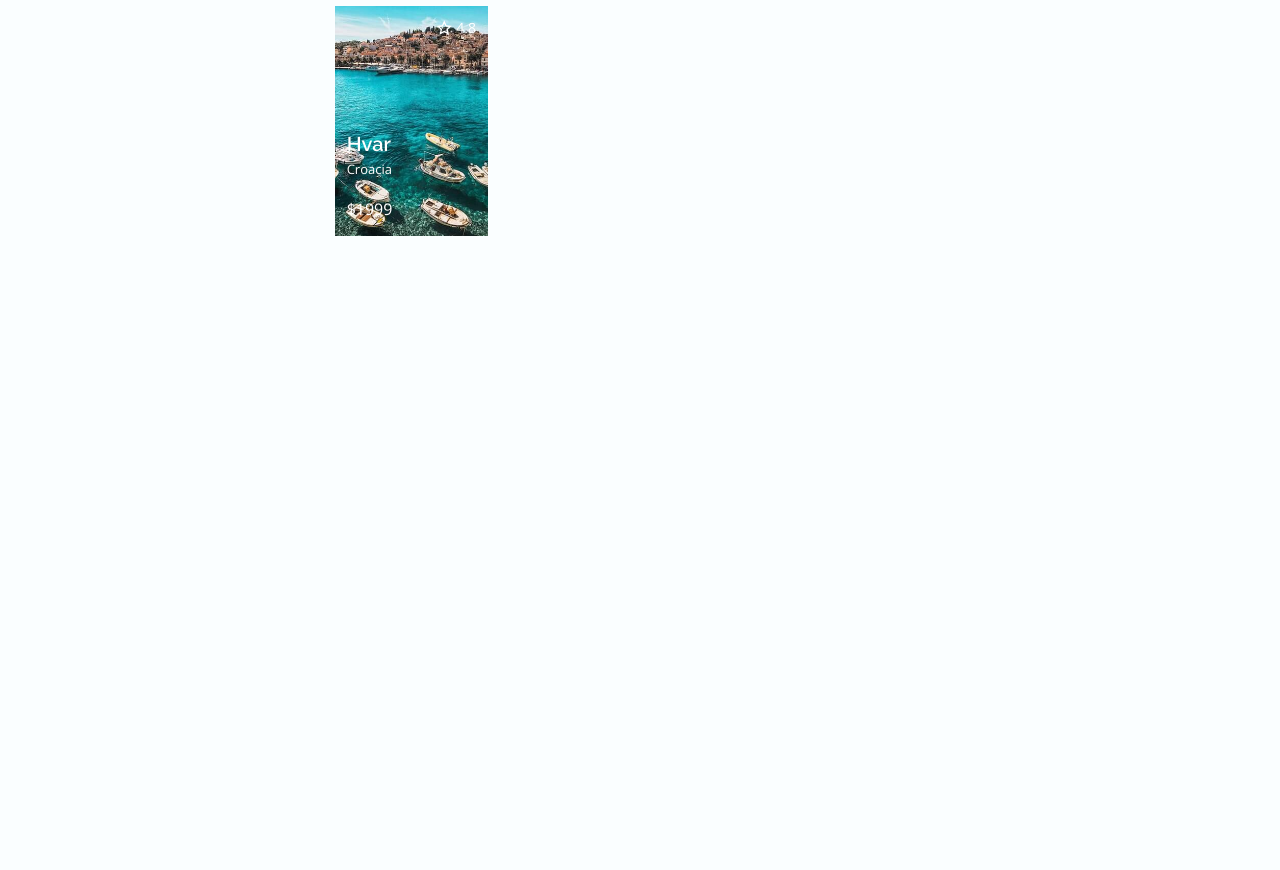
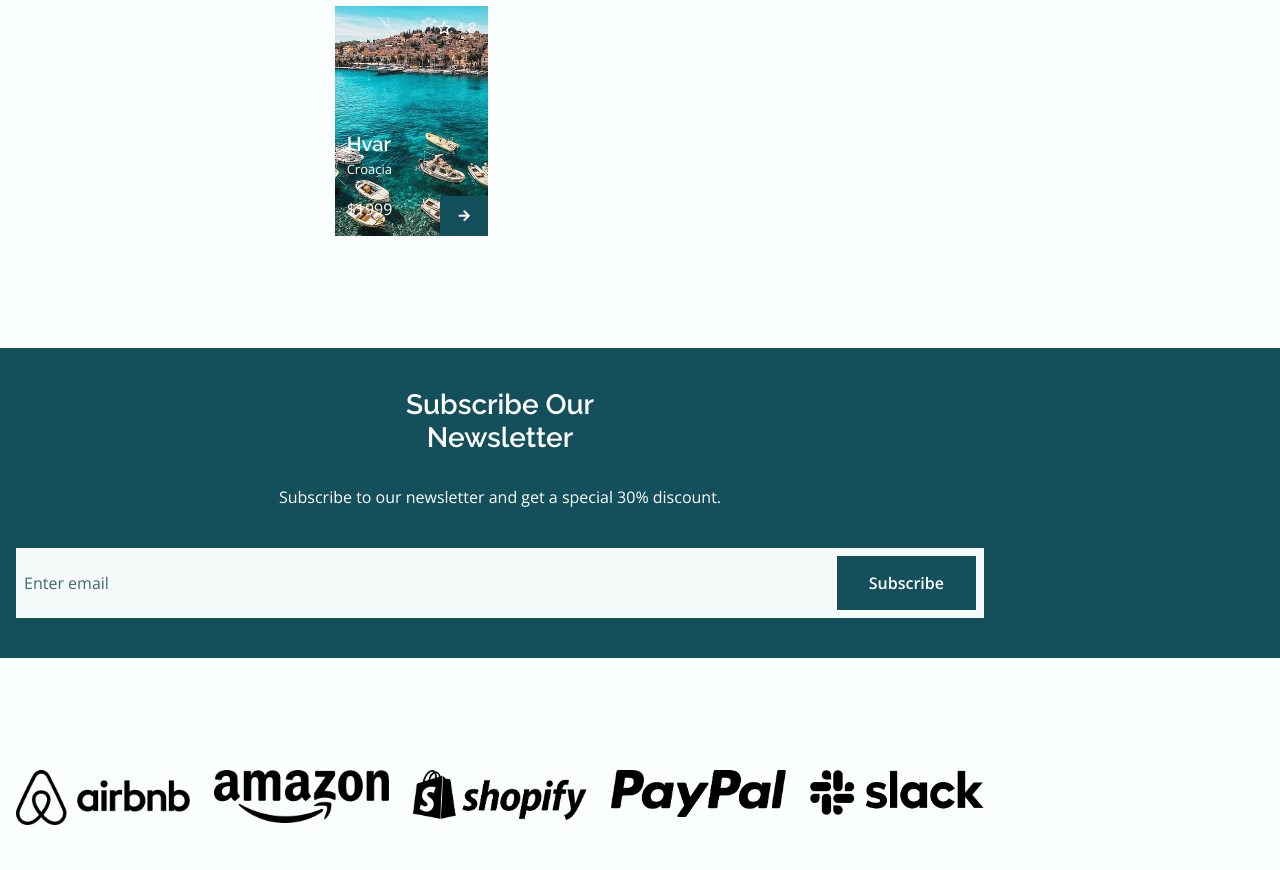
Before and after one commit to ma7moudemam/travel-website, a plain HTML site: page index.html in a window 1280 px wide. Shown: the part 3566-4436 px from the top of the page. Before the commit the page ends 3954 px from the top, so only its background shows below. Drawn offline with nearby package versions, Linux system fonts and the light colour scheme.

Commit message:
Subscribe

```diff
--- a/assets/Css/Styles.css
+++ b/assets/Css/Styles.css
@@ -580,3 +580,62 @@ color: var(--title-color);
     font-size:var(--smaller-font-size);
     margin-bottom: var(--mb-1-25);
 }
+
+.place__button{
+    position: absolute;
+    right:0;
+    bottom : 0;
+    padding: .75rem 1rem;
+}
+
+.place__img{
+    transition: var(--img-transition);
+}
+
+.place__card:hover .place__img{
+    transform: var(--img-scale);
+}
+
+/* ===================== SUBSCRIBE ===================== */
+.subscribe__bg{
+    background-color: var(--first-color-second);
+    padding: 2.5rem 0;
+}
+
+.subscribe__title,
+.subscribe__description{
+    color:var(--white-color);
+}
+
+.subscribe__description{
+    text-align: center;
+    margin-bottom: var(--mb-2-5);
+}
+
+.subscribe__form{
+    background-color: var(--input-color);
+    padding: .5rem;
+    display: flex;
+    justify-content: space-between;
+}
+
+.subscripe__input{
+    width: 70%;
+    padding-right: .5rem;
+    background-color:var(--input-color);
+    color:var(--text-color);
+}
+
+.subscripe__input::placeholder{
+    color:var(--text-color);
+}
+/* =====================  SPONSORS ===================== */
+.sponsor__container{
+    grid-template-columns: repeat(auto-fit,minmax(110px , 1fr));
+    justify-content:center;
+
+}
+
+/* ===================== FOOTER  ===================== */
+
+/* ===================== SCROLL UP  ===================== */
--- a/index.html
+++ b/index.html
@@ -307,9 +307,50 @@
         </section>
         <!--======================== SUBSCRIPE ==============================-->
         <section class="subscribe section">
+            <div class="subscribe__bg">
+                <div class="subscribe__container container">
+                    <h2 class="section__title subscribe__title">Subscribe Our <br> Newsletter</h2>
+                    <p class="subscribe__description">
+                        Subscribe to our newsletter and get a special 30% discount.
+                    </p>
+                    <form action="" class="subscribe__form">
+                        <input type="text" placeholder="Enter email" class="subscripe__input">
+
+                        <button class="button">
+                            Subscribe
+                        </button>
+                    </form>
+                </div>
+            </div>
+        </section>
+
+        <!--======================== SPONSORS ==============================-->
+        <section class="sponsor section">
+            <div class="sponsor__container container grid">
+                <div class="sponsor__content">
+                    <img src="assets/img/sponsors1.png" alt="" class="sponsor__img">
+                </div>
+                <div class="sponsor__content">
+                    <img src="assets/img/sponsors2.png" alt="" class="sponsor__img">
+                </div>
+                <div class="sponsor__content">
+                    <img src="assets/img/sponsors3.png" alt="" class="sponsor__img">
+                </div>
+                <div class="sponsor__content">
+                    <img src="assets/img/sponsors4.png" alt="" class="sponsor__img">
+                </div>
+                <div class="sponsor__content">
+                    <img src="assets/img/sponsors5.png" alt="" class="sponsor__img">
+                </div>
+            </div>
 
         </section>
+
+
     </main>
+
+        <!--======================== FOOTER ==============================-->
+
     <!--============ SWIPER JS ============================-->
     <script src="assets/js/swiper-bundle.min.js"></script>
     <!--============= Main JS ==========================-->
```
